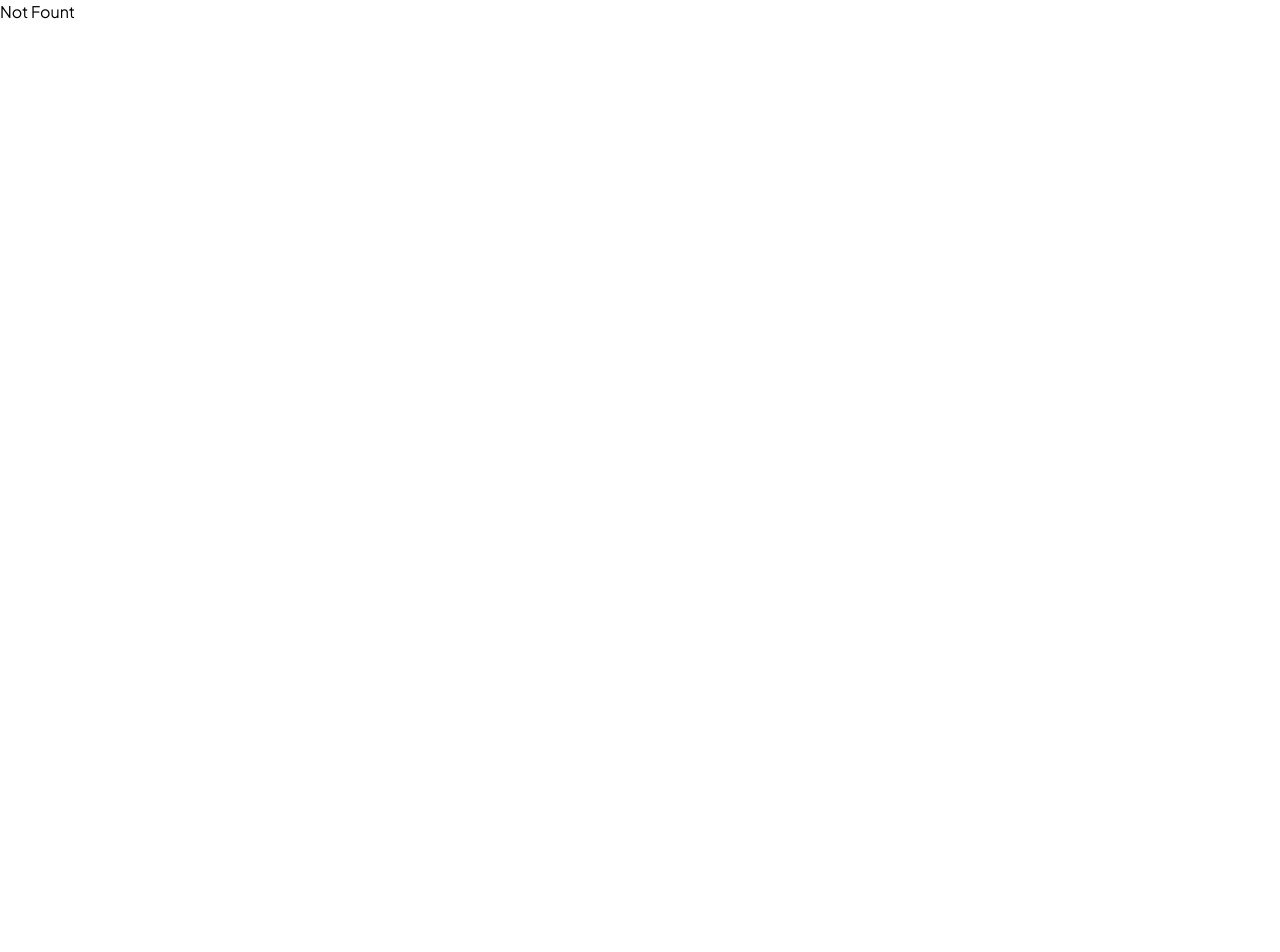
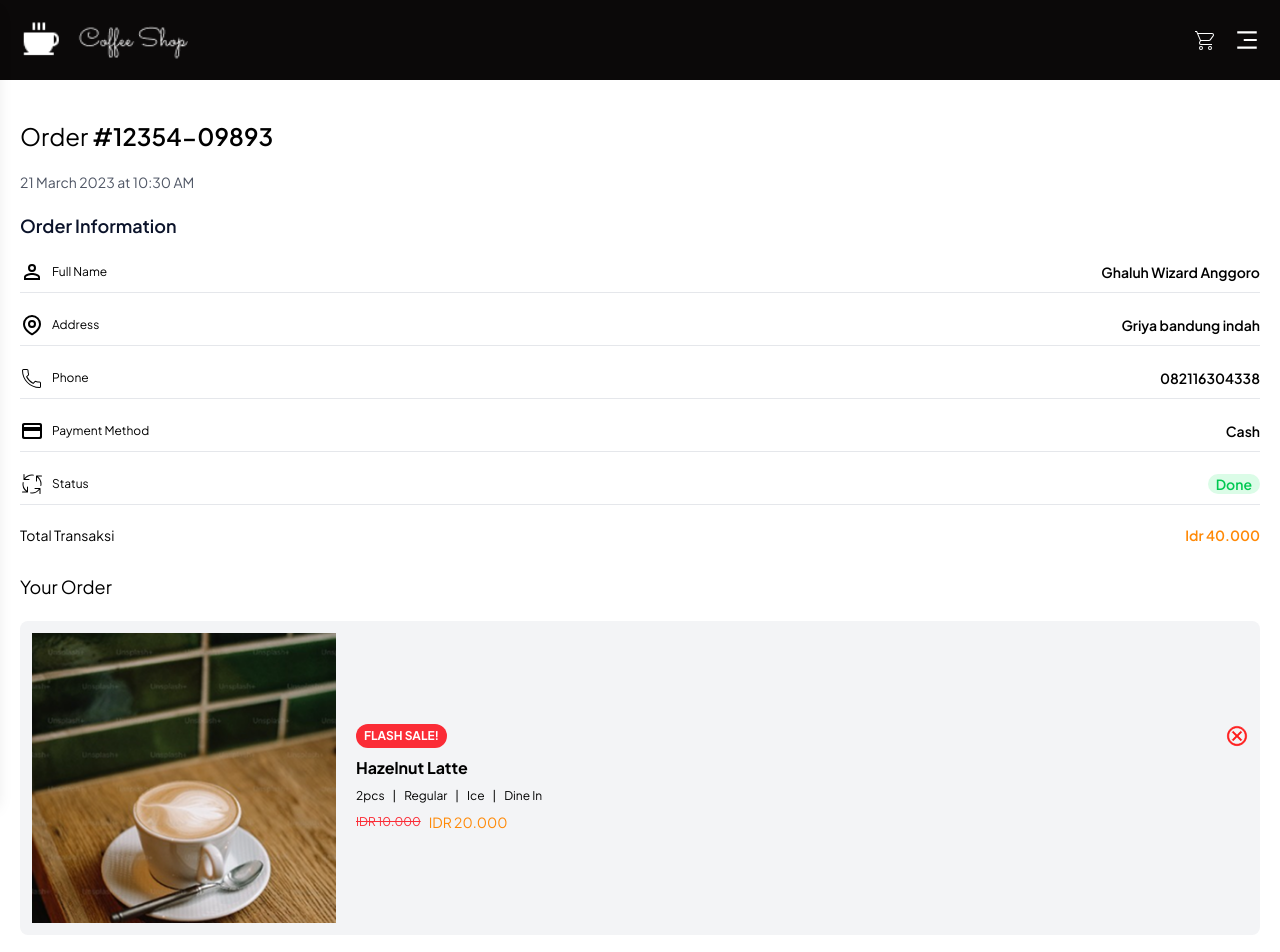
Before and after one commit to ariekas/koda-b4-react, a React (Vite) app: page /detail-order in a window 1280 px wide. Shown: the top 952 px of the page. Before the commit the page ends 800 px from the top, so only its background shows below. Built offline with nearby package versions, Linux system fonts and the light colour scheme.

Commit message:
feat: creating detailOrder page

```diff
--- a/src/App.jsx
+++ b/src/App.jsx
@@ -10,7 +10,7 @@
 import { DetailPage } from "./page/DetailPage"
 import { CheckoutPage } from "./page/CheckouPage"
 import { HistoryPage } from "./page/HistoryPage"
-
+import { DetailOrder } from "./page/DetailOrder"
 
 const router = createBrowserRouter([
   {
@@ -58,6 +58,10 @@
         path: "/history",
         element: <HistoryPage/>,
       },
+      {
+        path: "/detail-order",
+        element: <DetailOrder/>,
+      },
     ]
   },
   {
--- /dev/null
+++ b/src/page/DetailOrder.jsx
@@ -0,0 +1,100 @@
+export function DetailOrder() {
+    return (
+        <>
+            <div className="pt-30 p-5 gap-5 flex flex-col">
+                <h1 className="text-2xl">Order <span className="font-semibold">#12354-09893</span> </h1>
+                <p className="text-sm text-[#4F5665]">21 March 2023 at 10:30 AM</p>
+                <h2 className="text-lg text-[#0B132A] font-semibold">Order Information</h2>
+                <div className="flex flex-col gap-5">
+                    <div className="flex items-center justify-between pb-2 border-b border-gray-200">
+                        <div className="flex items-center gap-2 text-xs">
+                            <svg xmlns="http://www.w3.org/2000/svg" width="24" height="24" viewBox="0 0 24 24">
+                                <path fill="#000" d="M12 4a4 4 0 0 1 4 4a4 4 0 0 1-4 4a4 4 0 0 1-4-4a4 4 0 0 1 4-4m0 2a2 2 0 0 0-2 2a2 2 0 0 0 2 2a2 2 0 0 0 2-2a2 2 0 0 0-2-2m0 7c2.67 0 8 1.33 8 4v3H4v-3c0-2.67 5.33-4 8-4m0 1.9c-2.97 0-6.1 1.46-6.1 2.1v1.1h12.2V17c0-.64-3.13-2.1-6.1-2.1" />
+                            </svg>
+                            <p>Full Name</p>
+                        </div>
+                        <p className="text-sm font-semibold">Ghaluh Wizard Anggoro</p>
+                    </div>
+                    <div className="flex items-center justify-between pb-2 border-b border-gray-200">
+                        <div className="flex items-center gap-2 text-xs">
+                            <svg xmlns="http://www.w3.org/2000/svg" width="24" height="24" viewBox="0 0 24 24">
+                                <g fill="none" fill-rule="evenodd">
+                                    <path d="m12.593 23.258l-.011.002l-.071.035l-.02.004l-.014-.004l-.071-.035q-.016-.005-.024.005l-.004.01l-.017.428l.005.02l.01.013l.104.074l.015.004l.012-.004l.104-.074l.012-.016l.004-.017l-.017-.427q-.004-.016-.017-.018m.265-.113l-.013.002l-.185.093l-.01.01l-.003.011l.018.43l.005.012l.008.007l.201.093q.019.005.029-.008l.004-.014l-.034-.614q-.005-.018-.02-.022m-.715.002a.02.02 0 0 0-.027.006l-.006.014l-.034.614q.001.018.017.024l.015-.002l.201-.093l.01-.008l.004-.011l.017-.43l-.003-.012l-.01-.01z" />
+                                    <path fill="#000" d="M12 2a9 9 0 0 1 9 9c0 3.074-1.676 5.59-3.442 7.395a20.4 20.4 0 0 1-2.876 2.416l-.426.29l-.2.133l-.377.24l-.336.205l-.416.242a1.87 1.87 0 0 1-1.854 0l-.416-.242l-.52-.32l-.192-.125l-.41-.273a20.6 20.6 0 0 1-3.093-2.566C4.676 16.589 3 14.074 3 11a9 9 0 0 1 9-9m0 2a7 7 0 0 0-7 7c0 2.322 1.272 4.36 2.871 5.996a18 18 0 0 0 2.222 1.91l.458.326q.222.155.427.288l.39.25l.343.209l.289.169l.455-.269l.367-.23q.293-.186.627-.417l.458-.326a18 18 0 0 0 2.222-1.91C17.728 15.361 19 13.322 19 11a7 7 0 0 0-7-7m0 3a4 4 0 1 1 0 8a4 4 0 0 1 0-8m0 2a2 2 0 1 0 0 4a2 2 0 0 0 0-4" />
+                                </g>
+                            </svg>
+                            <p>Address</p>
+                        </div>
+                        <p className="text-sm font-semibold">Griya bandung indah</p>
+                    </div>
+                    <div className="flex items-center justify-between pb-2 border-b border-gray-200">
+                        <div className="flex items-center gap-2 text-xs">
+                            <svg xmlns="http://www.w3.org/2000/svg" width="24" height="24" viewBox="0 0 24 24">
+                                <path fill="#000" d="M19.5 22a1.5 1.5 0 0 0 1.5-1.5V17a1.5 1.5 0 0 0-1.5-1.5c-1.17 0-2.32-.18-3.42-.55a1.51 1.51 0 0 0-1.52.37l-1.44 1.44a14.77 14.77 0 0 1-5.89-5.89l1.43-1.43c.41-.39.56-.97.38-1.53c-.36-1.09-.54-2.24-.54-3.41A1.5 1.5 0 0 0 7 3H3.5A1.5 1.5 0 0 0 2 4.5C2 14.15 9.85 22 19.5 22M3.5 4H7a.5.5 0 0 1 .5.5c0 1.28.2 2.53.59 3.72c.05.14.04.34-.12.5L6 10.68c1.65 3.23 4.07 5.65 7.31 7.32l1.95-1.97c.14-.14.33-.18.51-.13c1.2.4 2.45.6 3.73.6a.5.5 0 0 1 .5.5v3.5a.5.5 0 0 1-.5.5C10.4 21 3 13.6 3 4.5a.5.5 0 0 1 .5-.5" />
+                            </svg>
+                            <p>Phone</p>
+                        </div>
+                        <p className="text-sm font-semibold">082116304338</p>
+                    </div>
+                    <div className="flex items-center justify-between pb-2 border-b border-gray-200">
+                        <div className="flex items-center gap-2 text-xs">
+                            <svg xmlns="http://www.w3.org/2000/svg" width="24" height="24" viewBox="0 0 24 24">
+                                <path fill="#000" d="M20 4H4c-1.11 0-1.99.89-1.99 2L2 18c0 1.11.89 2 2 2h16c1.11 0 2-.89 2-2V6c0-1.11-.89-2-2-2m-1 14H5c-.55 0-1-.45-1-1v-5h16v5c0 .55-.45 1-1 1m1-10H4V7c0-.55.45-1 1-1h14c.55 0 1 .45 1 1z" />
+                            </svg>
+                            <p>Payment Method</p>
+                        </div>
+                        <p className="text-sm font-semibold">Cash</p>
+                    </div>
+                    <div className="flex items-center justify-between pb-2 border-b border-gray-200">
+                        <div className="flex items-center gap-2 text-xs">
+                            <svg xmlns="http://www.w3.org/2000/svg" width="24" height="24" viewBox="0 0 24 24">
+                                <path fill="#000" d="M9 7H5.145a8.5 8.5 0 0 1 8.274-3.387a.5.5 0 0 0 .162-.986A10 10 0 0 0 12 2.5a9.52 9.52 0 0 0-7.5 3.677V2.5a.5.5 0 0 0-1 0v5A.5.5 0 0 0 4 8h5a.5.5 0 0 0 0-1m-1.5 7.5a.5.5 0 0 0-.5.5v3.855a8.5 8.5 0 0 1-3.387-8.274a.5.5 0 0 0-.986-.162a9.52 9.52 0 0 0 3.55 9.081H2.5a.5.5 0 0 0 0 1h5A.5.5 0 0 0 8 20v-5a.5.5 0 0 0-.5-.5M20 16h-5a.5.5 0 0 0 0 1h3.855a8.5 8.5 0 0 1-8.274 3.387a.5.5 0 0 0-.162.986A10 10 0 0 0 12 21.5a9.52 9.52 0 0 0 7.5-3.677V21.5a.5.5 0 0 0 1 0v-5a.5.5 0 0 0-.5-.5m1.5-12.5h-5a.5.5 0 0 0-.5.5v5a.5.5 0 0 0 1 0V5.14a8.3 8.3 0 0 1 2.358 2.612A8.44 8.44 0 0 1 20.5 12q0 .714-.113 1.419a.499.499 0 1 0 .986.162A10 10 0 0 0 21.5 12a9.44 9.44 0 0 0-1.275-4.747A9.3 9.3 0 0 0 17.828 4.5H21.5a.5.5 0 0 0 0-1" />
+                            </svg>
+                            <p>Status</p>
+                        </div>
+                        <div className="px-2 bg-green-100 text-green-500 rounded-full">
+                            <p className="text-sm font-semibold">Done</p>
+                        </div>
+                    </div>
+                    <div className="flex items-center justify-between pb-2">
+                        <p className="text-sm">Total Transaksi</p>
+                        <p className="text-sm font-semibold text-[#FF8906]">Idr 40.000</p>
+                    </div>
+                </div>
+                <p className="text-lg">Your Order</p>
+                <div className="flex gap-5 flex-col">
+                    {[...Array(3)].map((_, i) => (
+                        <div key={i} className="flex items-center gap-5 bg-gray-100 p-3 rounded-lg">
+                            <img src="/public/images/coffe.png" alt="" className="w-1/4" />
+                            <div className="flex flex-col w-full gap-2">
+                                <div className="flex justify-between items-center w-full">
+                                    <div className=" bg-red-500  text-white rounded-full flex items-center px-2 py-1 ">
+                                        <p className="text-xs font-bold">FLASH SALE!</p>
+                                    </div>
+                                    <svg xmlns="http://www.w3.org/2000/svg" width="22" height="22" viewBox="0 0 32 32">
+                                        <path fill="#ff1b1b" d="M16 2C8.2 2 2 8.2 2 16s6.2 14 14 14s14-6.2 14-14S23.8 2 16 2m0 26C9.4 28 4 22.6 4 16S9.4 4 16 4s12 5.4 12 12s-5.4 12-12 12" stroke-width="1" stroke="#ff1b1b" />
+                                        <path fill="#ff1b1b" d="M21.4 23L16 17.6L10.6 23L9 21.4l5.4-5.4L9 10.6L10.6 9l5.4 5.4L21.4 9l1.6 1.6l-5.4 5.4l5.4 5.4z" stroke-width="1" stroke="#ff1b1b" />
+                                    </svg>
+                                </div>
+                                <p className="font-bold">Hazelnut Latte</p>
+                                <div className="flex items-center gap-2 text-xs">
+                                    <p>2pcs</p>
+                                    <p>|</p>
+                                    <p>Regular</p>
+                                    <p>|</p>
+                                    <p>Ice</p>
+                                    <p>|</p>
+                                    <p>Dine In</p>
+                                </div>
+                                <div className="flex items-center gap-2">
+                                    <p className=" text-red-500 text-xs line-through">IDR 10.000</p>
+                                    <p className="text-[#FF8906] text-sm">IDR 20.000</p>
+                                </div>
+                            </div>
+                        </div>
+                    ))}
+                </div>
+            </div>
+        </>
+    )
+}
```
